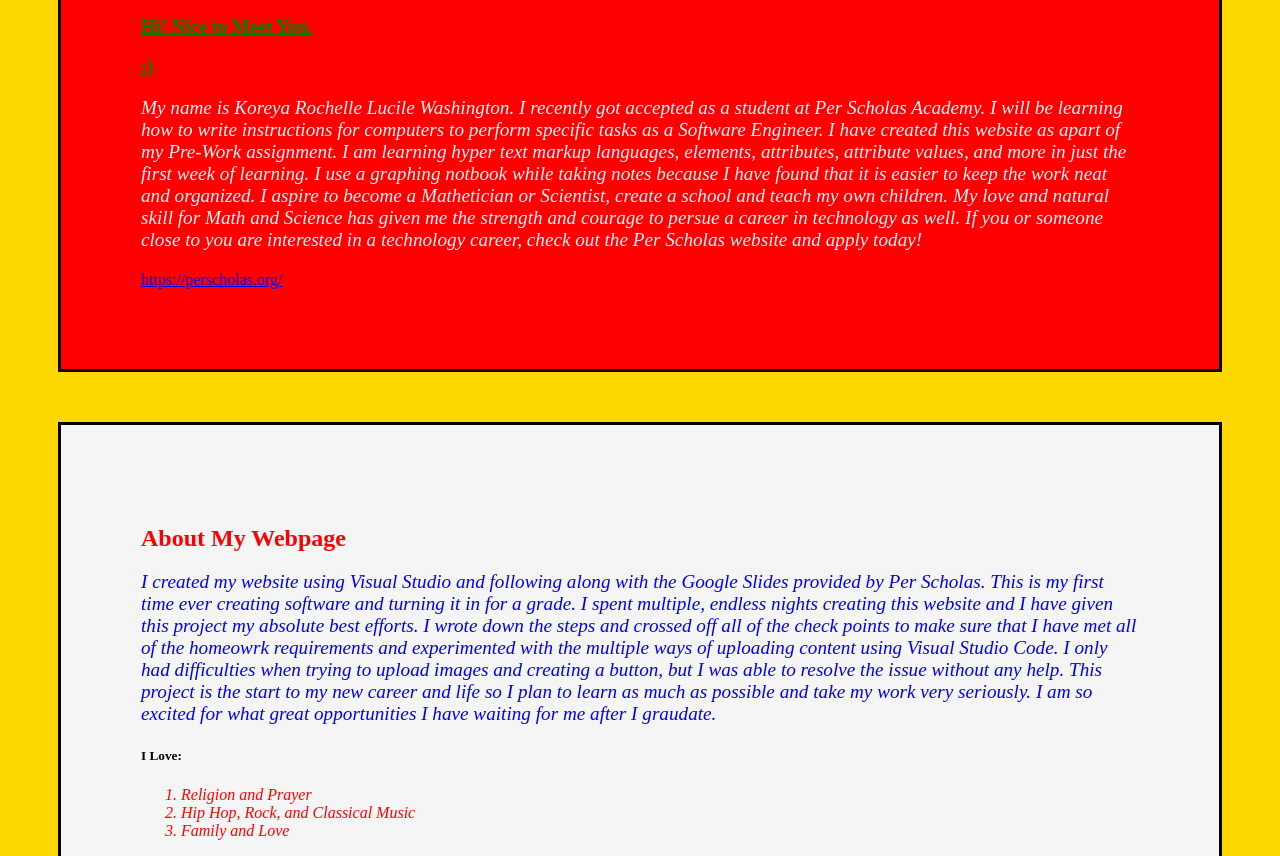
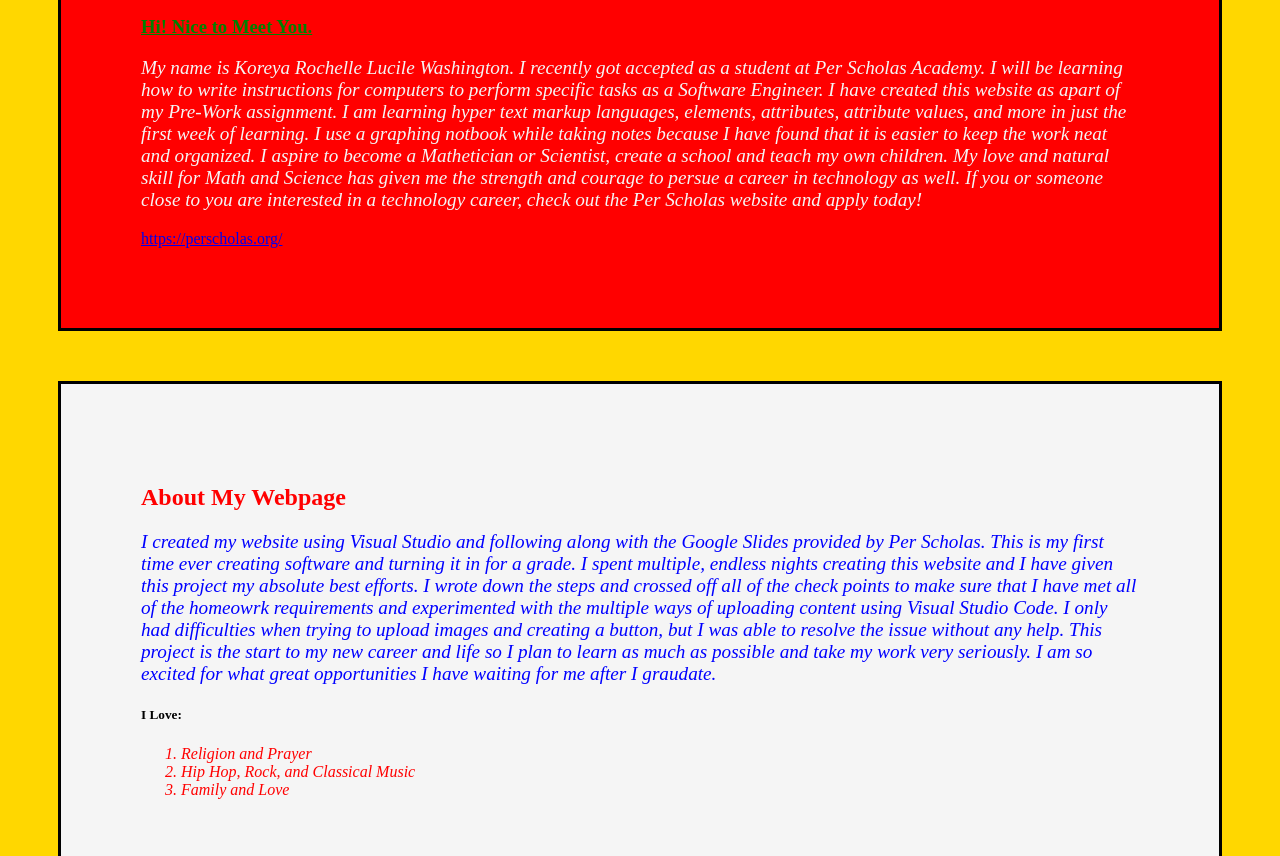
Before and after one commit to koreyawashington/koreyawashington.github.io, a plain HTML site: page index.html/index.html in a window 1280 px wide. Shown: the part 1565-2421 px from the top of the page. Drawn offline with Linux system fonts and the light colour scheme.

Commit message:
remove coltens smiley face

```diff
--- a/index.html/index.html
+++ b/index.html/index.html
@@ -129,7 +129,7 @@
     </div>
 
     <h3>Hi! Nice to Meet You.</h3>
-    <h3>:)</h3>
+    <h3></h3>
     <p id="nice">My name is Koreya Rochelle Lucile Washington. I recently got accepted as a student at Per Scholas Academy. I will be learning how to write instructions for computers to perform specific tasks as a Software Engineer. I have created this website as apart of my Pre-Work assignment. I am learning hyper text markup languages, elements, attributes, attribute values, and more in just the first week of learning. I use a graphing notbook while taking notes because I have found that it is easier to keep the work neat and organized.  I aspire to become a Mathetician or Scientist, create a school and teach my own children. My love and natural skill for Math and Science has given me the strength and courage to persue a career in technology as well. If you or someone close to you are interested in a technology career, check out the Per Scholas website and apply today!</p>
     <a href=#>https://perscholas.org/</a>
 </div>
```
